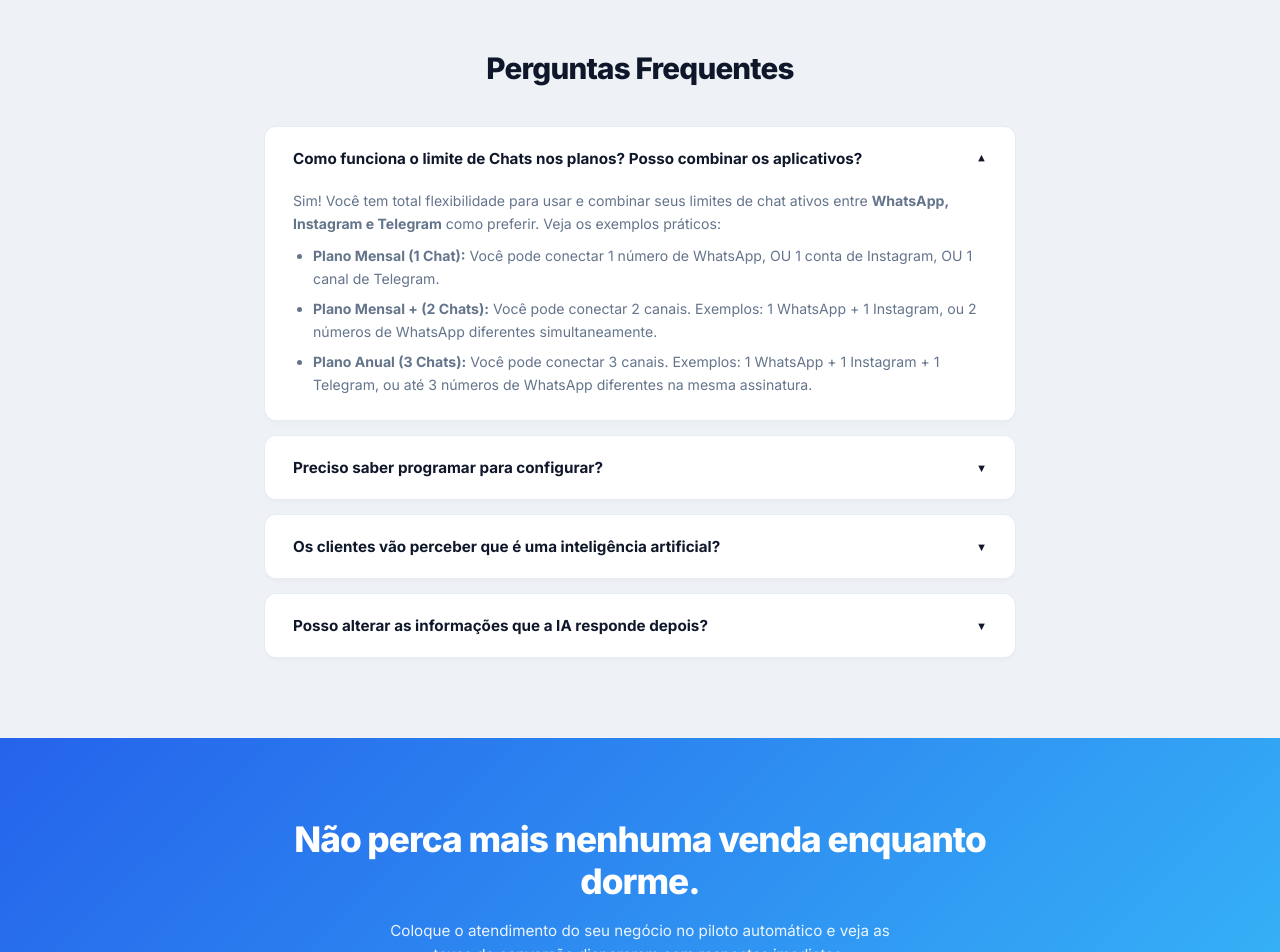
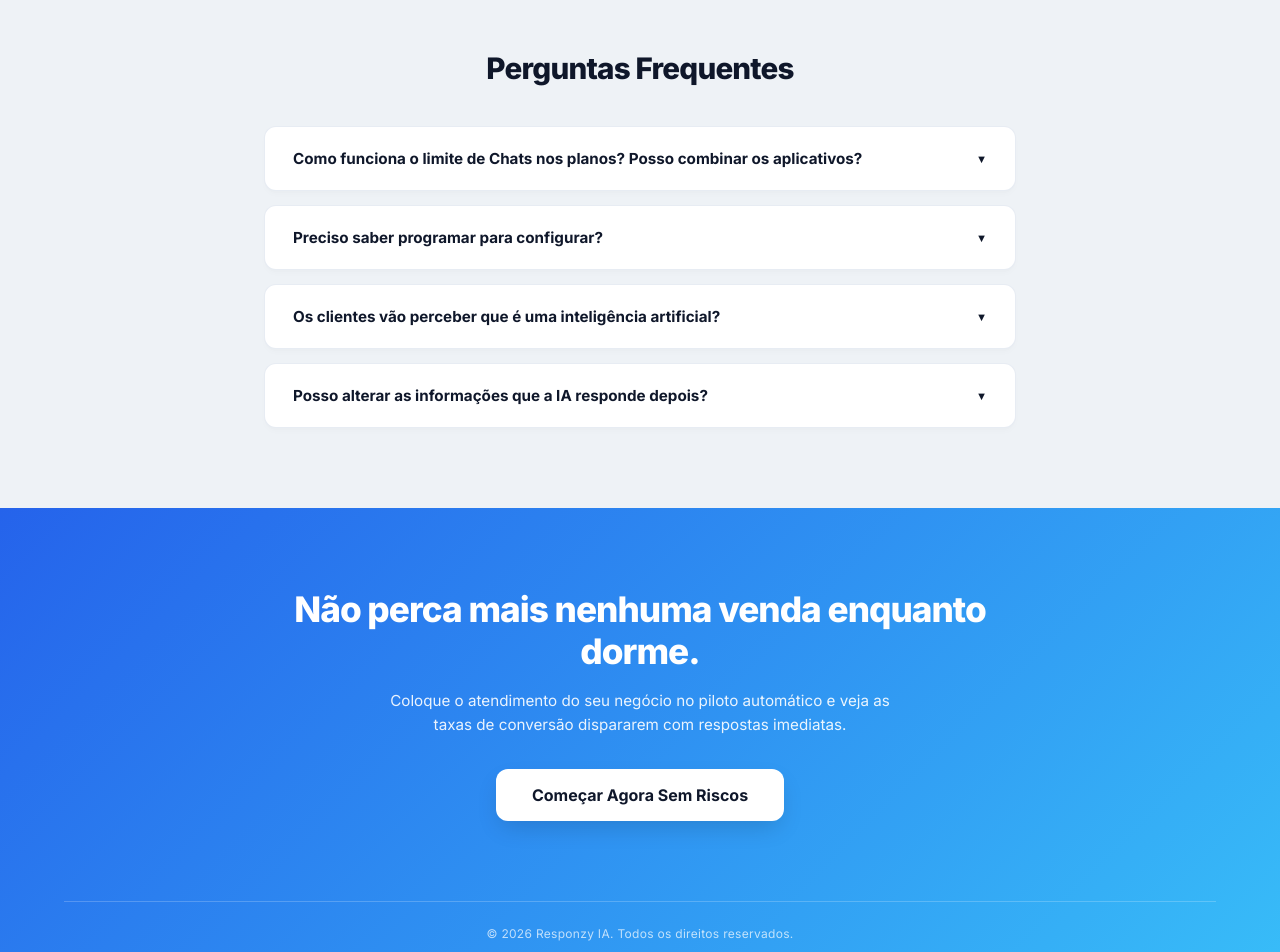
Before and after one commit to CoreCodeTech/lpresponzyia, a plain HTML site: page index.html in a window 1280 px wide. Shown: the part 2700-3652 px from the top of the page. Drawn offline with Linux system fonts and the light colour scheme.

Commit message:
Update index.html

```diff
--- a/index.html
+++ b/index.html
@@ -272,17 +272,17 @@
 
             <div class="faq-list">
 
-                <details class="faq-item" open>
+                <details class="faq-item">
                  <summary class="faq-question">
                     <span>Como funciona o limite de Chats nos planos? Posso combinar os aplicativos?</span>
                     <span class="faq-arrow">▼</span>
                 </summary>
                 <div class="faq-answer">
-                        <p>Sim! Você tem total flexibilidade para usar e combinar seus limites de chat ativos entre <strong>WhatsApp, Instagram e Telegram</strong> como preferir. Veja os exemplos práticos:</p>
-                        <ul style="margin-top: 10px; padding-left: 20px; text-align: left; display: flex; flex-direction: column; gap: 8px;">
-                            <li><strong>Plano Mensal (1 Chat):</strong> Você pode conectar 1 número de WhatsApp, OU 1 conta de Instagram, OU 1 canal de Telegram.</li>
-                            <li><strong>Plano Mensal + (2 Chats):</strong> Você pode conectar 2 canais. Exemplos: 1 WhatsApp + 1 Instagram, ou 2 números de WhatsApp diferentes simultaneamente.</li>
-                            <li><strong>Plano Anual (3 Chats):</strong> Você pode conectar 3 canais. Exemplos: 1 WhatsApp + 1 Instagram + 1 Telegram, ou até 3 números de WhatsApp diferentes na mesma assinatura.</li>
+                    <p>Você tem total liberdade para usar e combinar seus limites de chats ativos entre <strong>WhatsApp, Instagram e Telegram</strong> como preferir! Veja os exemplos práticos de como funciona:</p>
+                <ul class="faq-answer-list">
+                    <li><strong>Plano Mensal (1 Chat):</strong> Permite automatizar 1 único canal. Ex: 1 número de WhatsApp, OU 1 conta de Instagram, OU 1 chat no Telegram.</li>
+                    <li><strong>Plano Mensal + (2 Chats):</strong> Permite automatizar 2 canais. Você pode escolher aplicativos diferentes (ex: 1 WhatsApp + 1 Instagram) ou o mesmo aplicativo duas vezes (ex: 2 números de WhatsApp diferentes).</li>
+                    <li><strong>Plano Anual (3 Chats):</strong> Permite automatizar 3 canais. Ex: 1 WhatsApp + 1 Instagram + 1 Telegram, ou até mesmo 3 números de WhatsApp diferentes de forma simultânea.</li>
                  </ul>
             </div>
                 </details>
```
Lines whose indentation alone changed are shown as unchanged.
